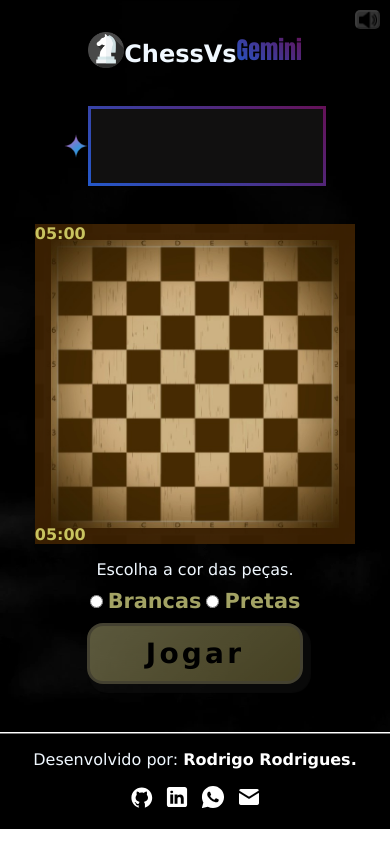
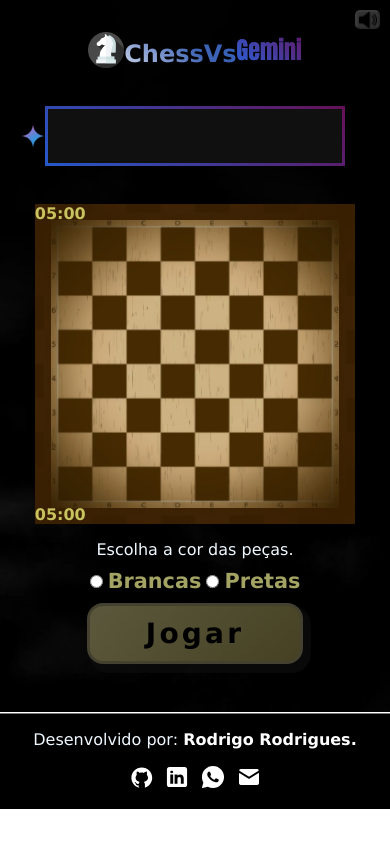
Before and after one commit to RodrigoRodrigues90/Chess, a plain HTML site: page index.html in a window 390 px wide. Drawn offline with Linux system fonts and the light colour scheme; files whose address does not match are found by name.

Commit message:
fix - movimentos de rei e roque, e tamanho de output na tela

```diff
--- a/css/estilo.css
+++ b/css/estilo.css
@@ -16,6 +16,10 @@
     --gradient_gemini: linear-gradient(40deg,
             #2761dfe5,
             #6b115cee);
+    --gradient_title: linear-gradient(40deg,
+            #ffffff,
+            #466fc7e5,
+            #2761dfe5);
 }
 
 
@@ -28,24 +32,31 @@
     /* Cor de fallback para navegadores que não suportam a máscara */
     color: #314f91e5;
 }
-.wrapper-message-gemini{
-    padding: 1em;
-    width: 90%;
-}
-.info-gemini{
+
+.wrapper-message-gemini {
     display: flex;
     justify-content: center;
     align-items: center;
+    padding: 1em;
     width: 100%;
-    >img{
+}
+
+.info-gemini {
+    display: flex;
+    justify-content: flex-start;
+    align-items: center;
+    width: 400px;
+
+    >img {
         width: 24px;
     }
-    >output{
-        width: 300px;
-        min-height: 80px;
+
+    >output {
+        width: 355px;
+        min-height: 60px;
         max-height: fit-content;
         border: 3px solid transparent;
-        border-image: var(--gradient_gemini) 3  ;
+        border-image: var(--gradient_gemini) 3;
         padding: .5em;
         background-color: #111010;
         color: #97b695;
@@ -54,6 +65,19 @@
     }
 
 }
+
+@media(max-width: 450px) {
+    .wrapper-message-gemini {
+        padding-left: 0;
+        padding-right: 1.5em;
+    }
+
+    .info-gemini>output {
+        width: 300px;
+        font-size: 0.8em;
+    }
+}
+
 body {
     display: block;
     flex-direction: column;
@@ -101,6 +125,12 @@
     cursor: pointer;
     display: flex;
     align-items: end;
+    background-image: var(--gradient_title);
+    -webkit-background-clip: text;
+    -webkit-text-fill-color: transparent;
+    /* Cor de fallback para navegadores que não suportam a máscara */
+    color:white;
+
 }
 
 .wrapper-canvas {
--- a/javaScript/jogo.js
+++ b/javaScript/jogo.js
@@ -61,6 +61,7 @@
     } catch (error) {
         console.error("Erro na comunicação com o backend:", error);
         alert("Falha ao comunicar com o servidor da IA.");
+        location.reload();
     }
 }
 /**
@@ -89,7 +90,7 @@
     const fromIndex = boardgame.indexOf(from)
     const toIndex = boardgame.indexOf(to);
     //4.1 se for um movimento de roque
-    if (pieceIA.getName() === 'Rei' && Math.abs(fromIndex - toIndex) >= 2 && isRoqueLegal(fromIndex, toIndex, pieceIA.getTeam())) {
+    if (pieceIA.getName() === 'Rei' && pieceIA.isFirstMove() && isRoqueLegal(fromIndex, toIndex, pieceIA.getTeam())) {
         executeRoque(fromIndex, toIndex);
         playTakePiece()
 
@@ -1058,9 +1059,6 @@
     getPontos() {
         return 100;
     }
-    getName() {
-        return this.name;
-    }
     getSelect() {
         return this.select;
     }
--- a/javaScript/rules_IA_utils.js
+++ b/javaScript/rules_IA_utils.js
@@ -2,7 +2,7 @@
     setWhiteCastleKingSide, setWhiteCastleQueenSide,
     setBlackCastleKingSide, setBlackCastleQueenSide,
 } from "./fen_utils.js";
-import { boardgame, brancas, context, pontuacao, checkXequeMate, isxeque } from "./jogo.js";
+import { boardgame, brancas,pretas, context, pontuacao, checkXequeMate, isxeque } from "./jogo.js";
 
 // =================================================================
 // FUNÇÕES AUXILIARES PARA A IA
@@ -76,8 +76,10 @@
 export function isCasaSobAtaque(targetIndex, colorEnemy) {
 
     for (let index = 0; index < boardgame.length; index++) {
+        if (!boardgame[index]) continue; //segurança
         // Checa se tem peça e se é do time inimigo
         if (boardgame[index].getPiece() && boardgame[index].getPiece().getTeam() === colorEnemy) {
+
 
             // Obtém os destinos da peça inimiga (lista de numeros)
             const enemyMoves = boardgame[index].getPiece().calculateMoves(index, colorEnemy);
@@ -186,27 +188,31 @@
     const piece = casaOrigem.getPiece();
     const piecePlayer = casaDestino.getPiece(); // peça que está no destino (possível captura)
 
-    // A. LÓGICA DE CAPTURA (Se houver peça no destino)
+    // LÓGICA DE CAPTURA (Se houver peça no destino)
     if (piecePlayer != null) {
 
-        // 1. Lógica de Pontuação e XequeMate
+        // Lógica de Pontuação e XequeMate
         // Estes devem ser chamados APENAS se houve captura.
         pontuacao(piecePlayer);
         checkXequeMate(piecePlayer);
-        // 2. Remove a referência da peça capturada
+        // Remove a referência da peça capturada
         casaDestino.takeOffPiece();
     }
 
-    // B. Atualiza as coordenadas internas do objeto PEÇA
+    // Atualiza as coordenadas internas do objeto PEÇA
     if (piece.x !== undefined && piece.y !== undefined) {
         piece.x = casaDestino.x;
         piece.y = casaDestino.y;
     }
+    // Marca que a peça já se moveu (importante para o Roque e o Primeiro Movimento do Peão)
+     if (piece.firstmove !== undefined) {
+        piece.firstmove = false;
+    }
 
-    // C. Transfere a referência da PEÇA para o destino
+    // Transfere a referência da PEÇA para o destino
     casaDestino.placePiece(piece);
 
-    // D. Limpa a casa de origem
+    // Limpa a casa de origem
     casaOrigem.clear(context);
     casaOrigem.takeOffPiece();
 }
```
